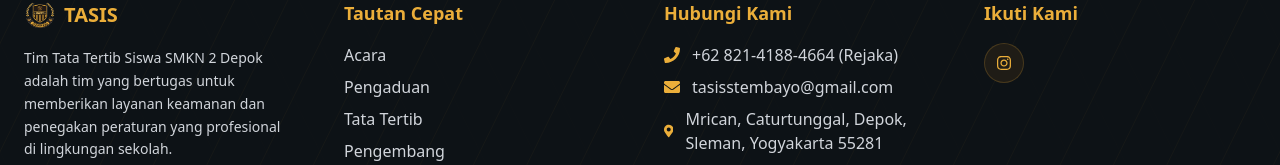
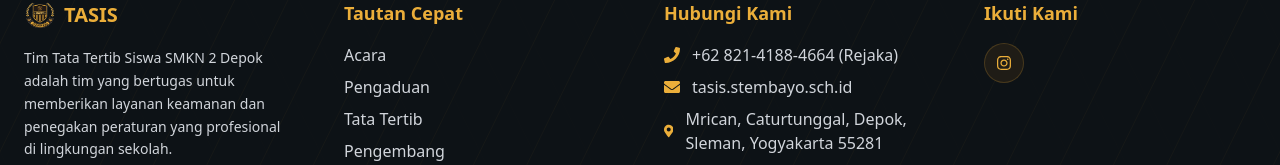
Before and after one commit to REZ3X/tasis_main_repo, a Next.js app: page / in a window 1280 px wide. Shown: the part 5509-5674 px from the top of the page. Built offline with nearby package versions, Linux system fonts and the light colour scheme.

Commit message:
Update footer email address to new domain

```diff
--- a/src/components/footer/footer.tsx
+++ b/src/components/footer/footer.tsx
@@ -106,11 +106,11 @@
               </li>
               <li>
                 <a
-                  href="mailto:tasisstembayo@gmail.com"
+                  href="mailto:tasis.stembayo.sch.id"
                   className="flex items-center gap-3 text-gray-300 hover:text-[#ebae3a] transition-colors duration-300 group"
                 >
                   <FaEnvelope className="text-[#ebae3a] group-hover:scale-110 transition-transform duration-300" />
-                  <span>tasisstembayo@gmail.com</span>
+                  <span>tasis.stembayo.sch.id</span>
                 </a>
               </li>
               <li>
```
